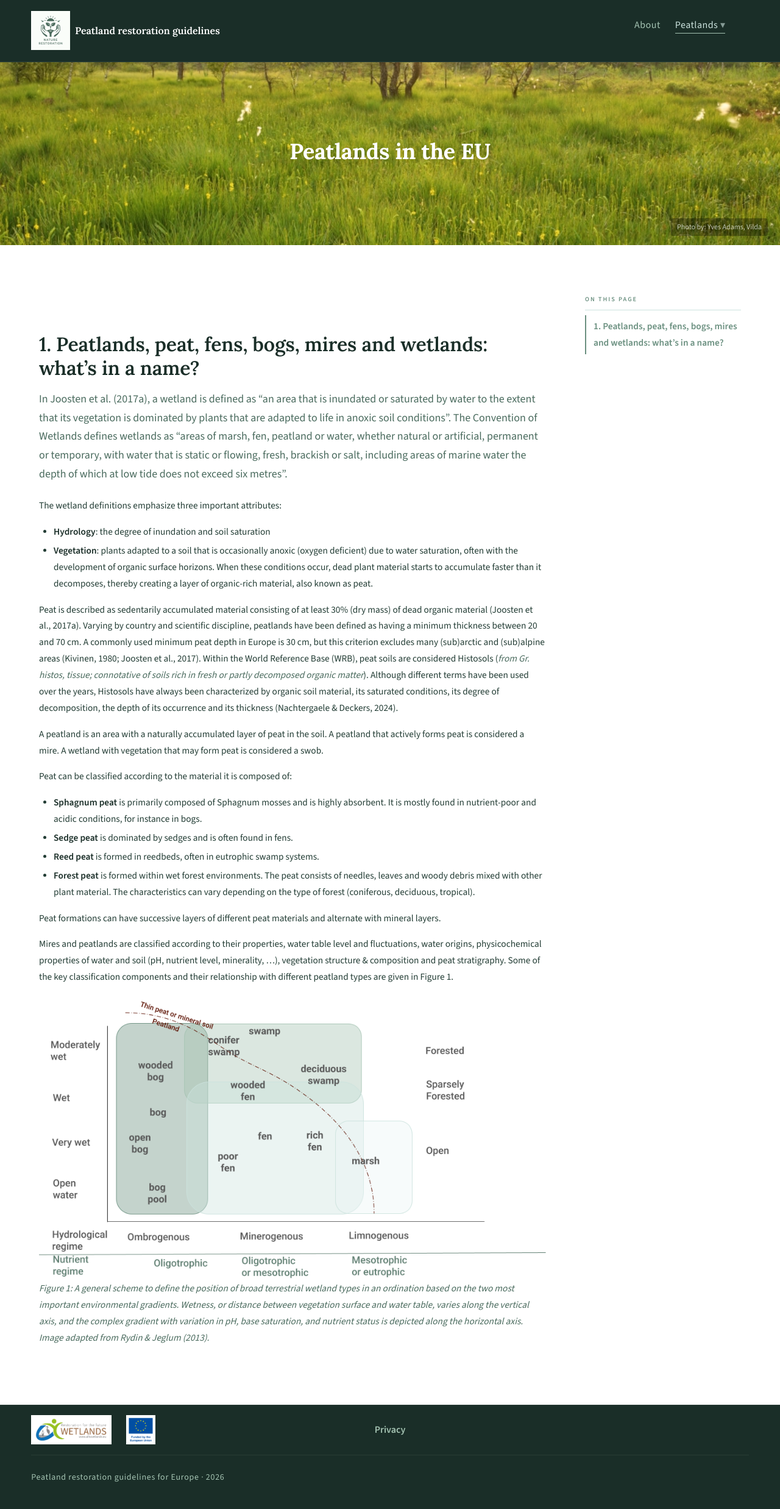
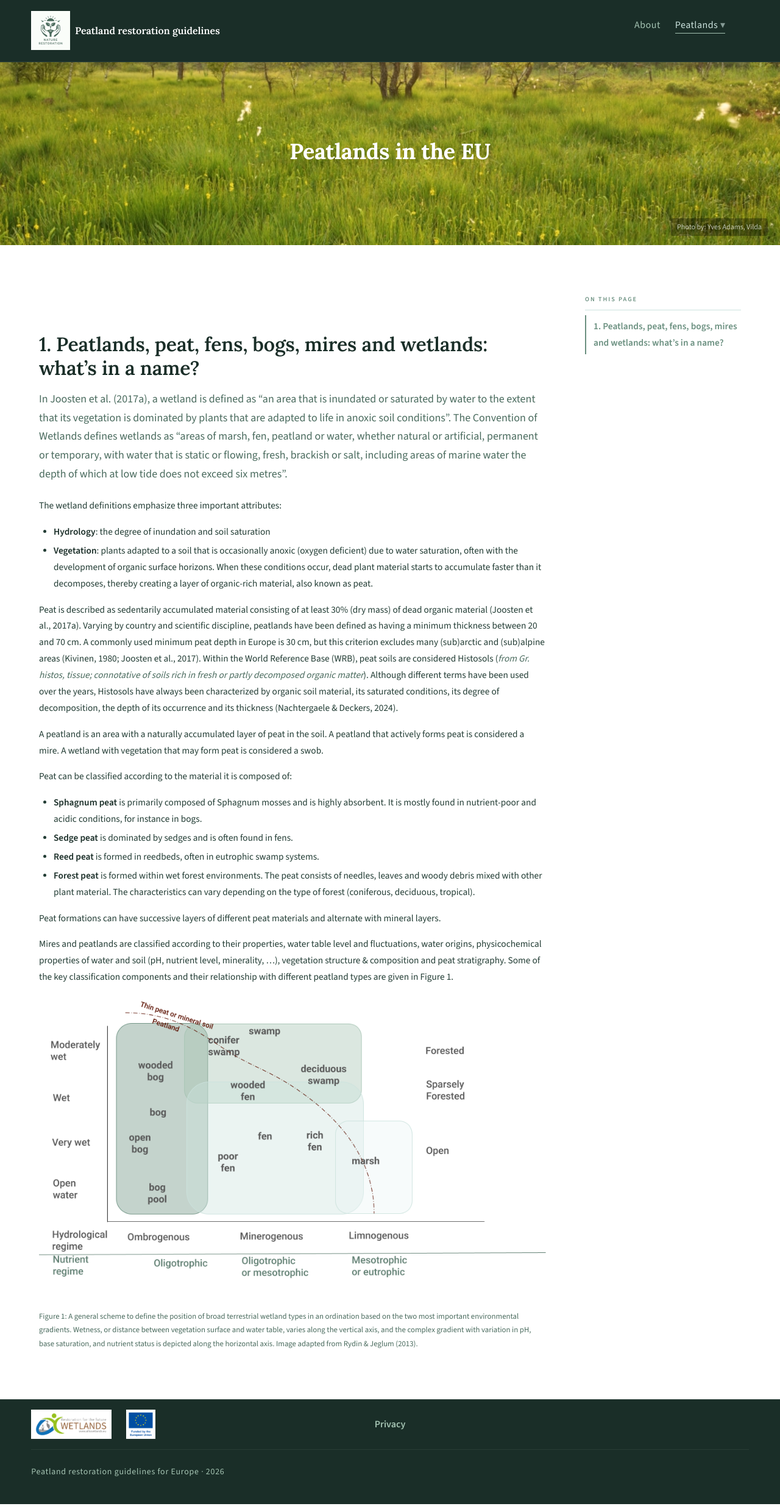
Before and after one commit to EcoRestoration/nature-restoration, a Jekyll site: the page built from _pages/peatlands/peatlands-eu.md, in a window 1280 px wide. Shown: the whole page at 61% size. Built offline with Jekyll 4.4.1, drawn with Linux system fonts in a browser that asks for light colours.

Commit message:
Change content scss

```diff
--- a/_pages/peatlands/peatlands-eu.md
+++ b/_pages/peatlands/peatlands-eu.md
@@ -62,5 +62,7 @@ soil (pH, nutrient level, minerality, ...), vegetation structure & composition
 and peat stratigraphy. Some of the key classification components and their
 relationship with different peatland types are given in Figure 1.
 
-![Figure 1: A general scheme to define the position of broad terrestrial wetland types in an ordination based on the two most important environmental gradients.]({{ site.baseurl }}/assets/images/figure1.png)
-*Figure 1: A general scheme to define the position of broad terrestrial wetland types in an ordination based on the two most important environmental gradients. Wetness, or distance between vegetation surface and water table, varies along the vertical axis, and the complex gradient with variation in pH, base saturation, and nutrient status is depicted along the horizontal axis. Image adapted from Rydin & Jeglum (2013).*
+<figure>
+<img src="{{ site.baseurl }}/assets/images/figure1.png" alt="Figure 1">
+  <figcaption>Figure 1: A general scheme to define the position of broad terrestrial wetland types in an ordination based on the two most important environmental gradients. Wetness, or distance between vegetation surface and water table, varies along the vertical axis, and the complex gradient with variation in pH, base saturation, and nutrient status is depicted along the horizontal axis. Image adapted from Rydin & Jeglum (2013).</figcaption>
+</figure>
--- a/_sass/_content.scss
+++ b/_sass/_content.scss
@@ -118,7 +118,7 @@ strong { font-weight: 600; color: $deep-forest; }
 em     { font-style: italic; color: $muted; }
 
 // Caption / small
-small, .caption, figcaption {
+small, .caption {
   font-size: $fs-caption;
   color: $muted;
   line-height: $lh-caption;
@@ -208,7 +208,7 @@ figcaption {
   font-size: $fs-caption;
   color: $muted;
   text-align: left;
-  margin-top: $sp-sm;
+  margin-top: $sp-xl;
   font-style: normal;
   line-height: $lh-body;
 }
```
